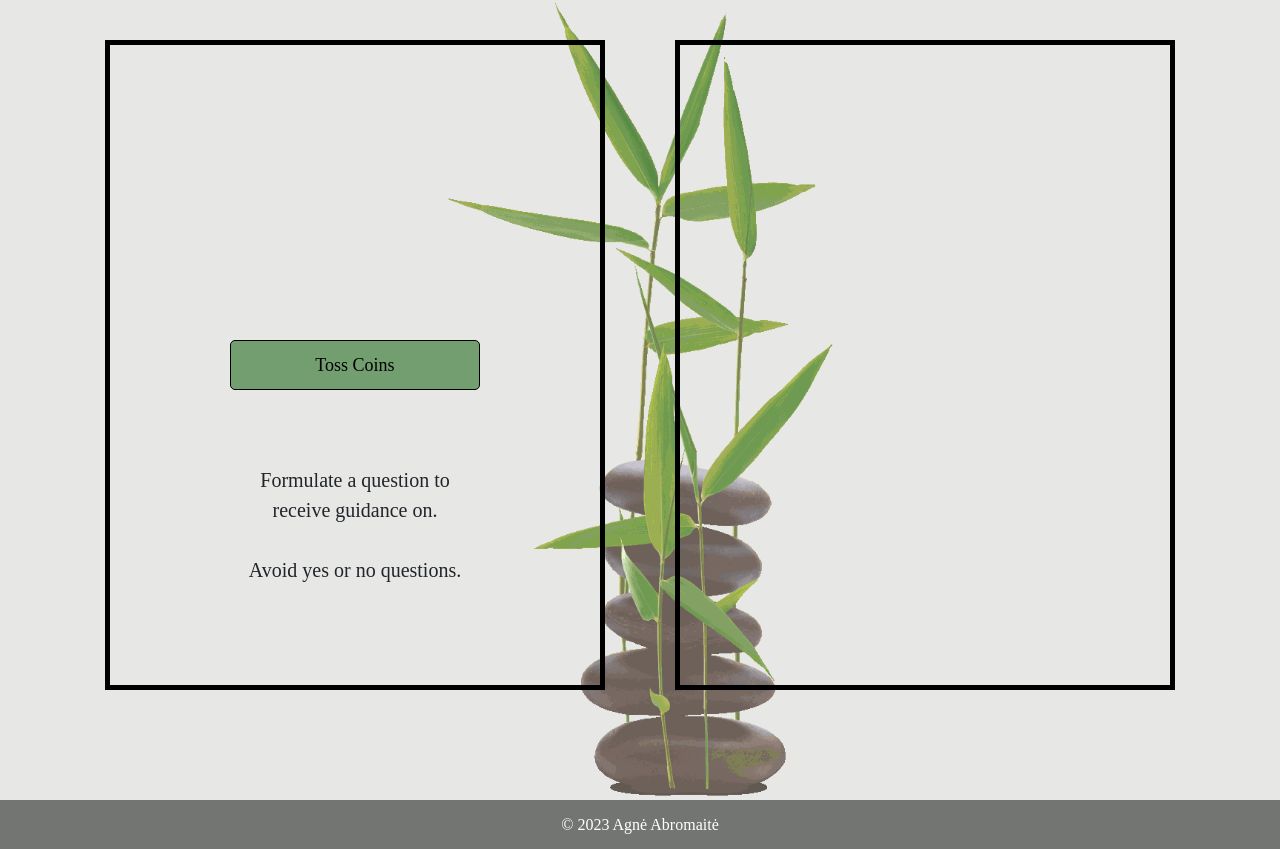
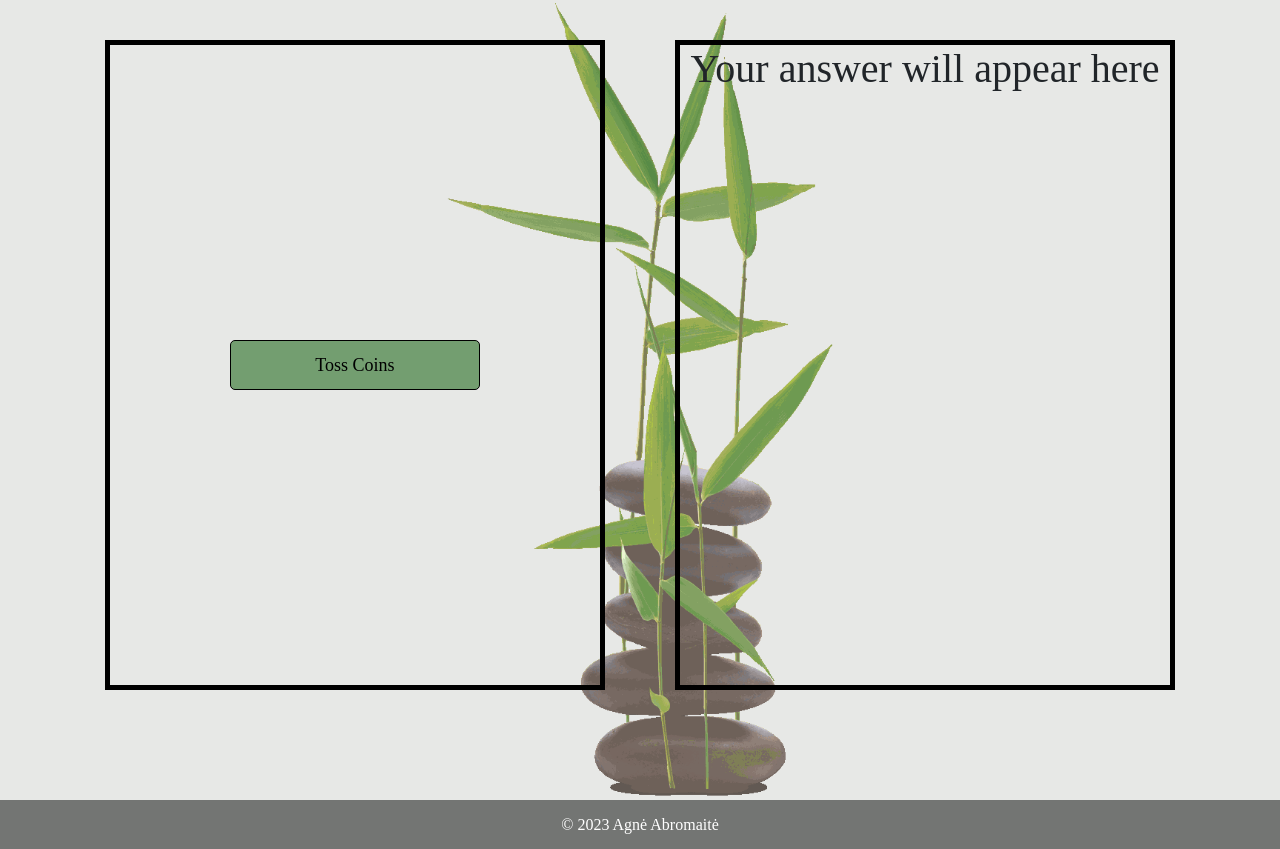
Before and after one commit to A-Abromaite/IChing_Website_final, a Django app: page /iching/toss-coins/ in a window 1280 px wide. Shown: the top 849 px of the page. Run offline with Django 4.2, Linux system fonts and the light colour scheme.

Commit message:
html adjusted, styles adjusted

```diff
--- a/mysite/iching/templates/toss_coins.html
+++ b/mysite/iching/templates/toss_coins.html
@@ -37,15 +37,7 @@
                             </form>
                         </div>
                     </div>
-                    <div class="toss-paragraphs">
-                        <p>Formulate a question to receive guidance on.</p>
-                        <br>
-                        <p>Avoid yes or no questions.</p>
-                    </div>
-                </div>
-            </div>
-            <div class="col-md-6">
-                <div class="box">
+                    <br>
                     <div class="brush-line-container">
                         <ul>
                             {% for casted_result in casted_results %}
@@ -63,6 +55,11 @@
                             {% endfor %}
                         </ul>
                     </div>
+                </div>
+            </div>
+            <div class="col-md-6">
+                <div class="box">
+                    <h1>Your answer will appear here</h1>
                     {% if hexagram_number %}
                     <div>
                         <h2>Hexagram Number: {{ hexagram_number }}</h2>
--- a/mysite/static/iching/styles.css
+++ b/mysite/static/iching/styles.css
@@ -5,6 +5,7 @@ body, h1, h2, h3, h4, h5, h6, p, ul, ol, li {
   margin: 0;
   padding: 0;
   list-style-type: none;
+
 
 }
 
```
Also changed, not shown: mysite/db.sqlite3.
